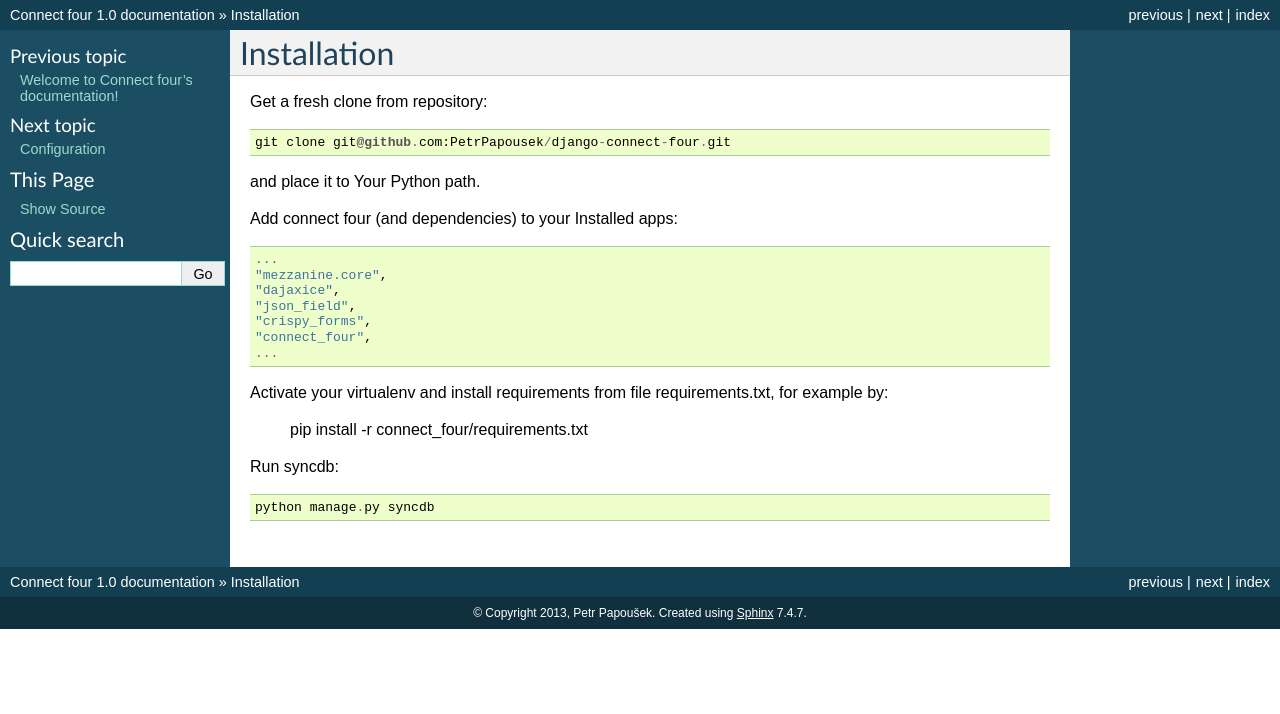
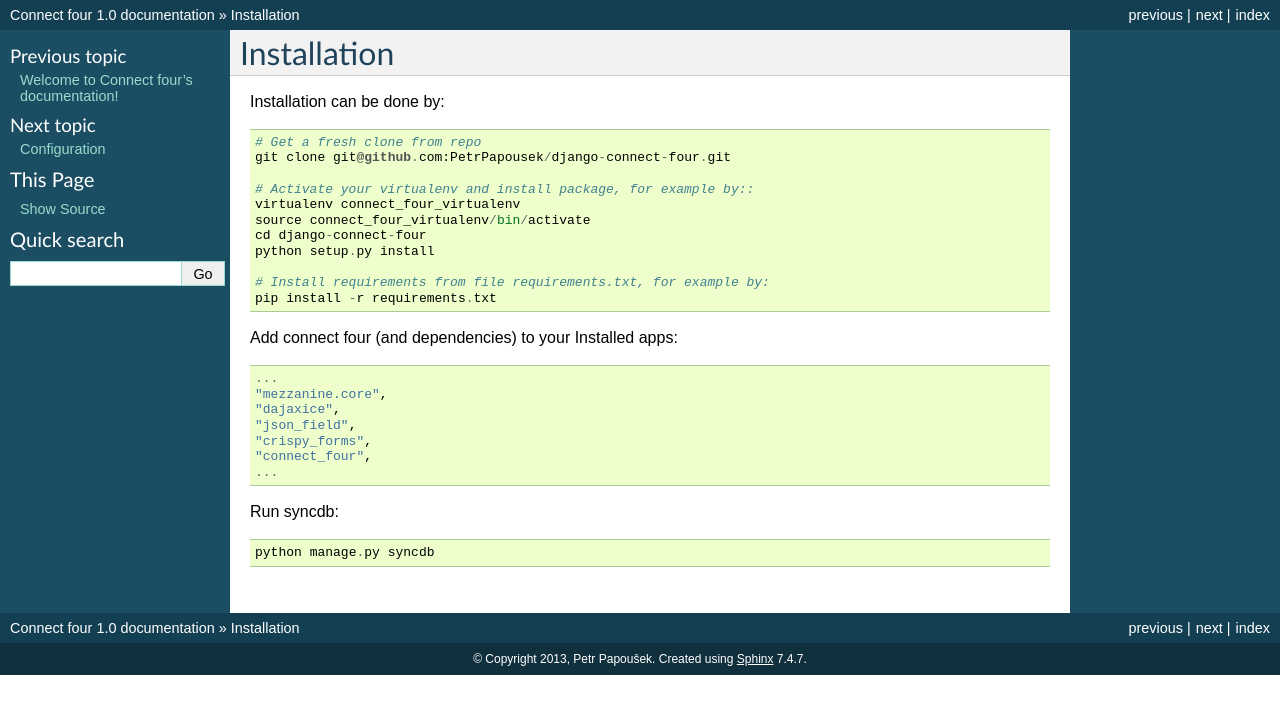
Before and after one commit to PetrPapousek/django-connect-four, a Sphinx documentation site: the page built from docs/installation.rst, in a window 1280 px wide. Shown: the top 714 px of the page. Built offline with Sphinx 7.4.7, drawn with Linux system fonts in a browser that asks for light colours.

Commit message:
docs of installation

```diff
--- a/docs/connect_four.rst
+++ b/docs/connect_four.rst
@@ -53,7 +53,7 @@ Modules (apidoc & autodoc)
 --------------------
 
 .. automodule:: connect_four.models
-    :members: GameQuerySet, Game, Chip, Move, ComputerOpponentEasy
+    :members: GameQuerySet, Game, Chip, Move, ComputerOpponent
     :undoc-members:
     :show-inheritance:
 
--- a/docs/installation.rst
+++ b/docs/installation.rst
@@ -1,11 +1,19 @@
 Installation
 ============
 
-Get a fresh clone from repository::
+Installation can be done by::
 
-   git clone git@github.com:PetrPapousek/django-connect-four.git
+    # Get a fresh clone from repo
+    git clone git@github.com:PetrPapousek/django-connect-four.git
 
-and place it to Your Python path.
+    # Activate your virtualenv and install package, for example by::
+    virtualenv connect_four_virtualenv
+    source connect_four_virtualenv/bin/activate
+    cd django-connect-four
+    python setup.py install
+
+    # Install requirements from file requirements.txt, for example by:
+    pip install -r requirements.txt
 
 Add connect four (and dependencies) to your Installed apps::
 
@@ -17,10 +25,6 @@ Add connect four (and dependencies) to your Installed apps::
     "connect_four",
     ...
 
-Activate your virtualenv and install requirements from file requirements.txt, for example by:
-
-    pip install -r connect_four/requirements.txt
-
 Run syncdb::
 
     python manage.py syncdb
```
Also changed, not shown: README.rst (+11 -6 lines).
